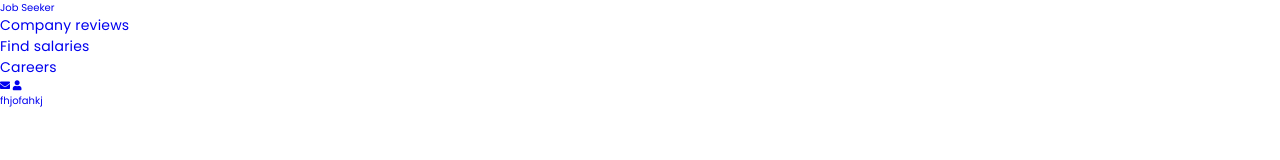
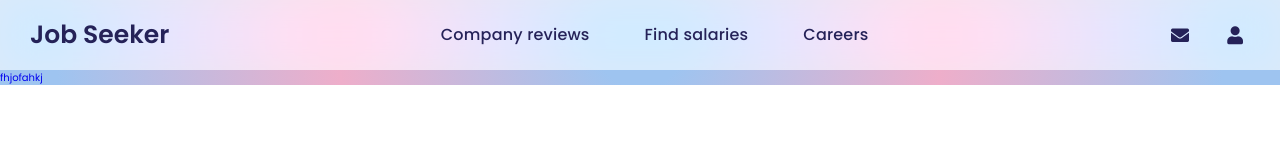
Before and after one commit to mohammadfakhrolahi/Front-end-mentorship-005, a plain HTML site: page index.html in a window 1280 px wide. Drawn offline with Linux system fonts and the light colour scheme.

Commit message:
style
Header styled

```diff
--- a/styles/globalStyling/_colors.scss
+++ b/styles/globalStyling/_colors.scss
@@ -0,0 +1,7 @@
+$space-cadet: #252258ff;
+$trypan-blue: #4416a7ff;
+$blue-violet: #7038e8ff;
+$medium-purple: #9d77f0ff;
+$lavender-web: #f1ebfdff;
+$medium-turquoise: #51d8d6ff;
+$capri: #22bbfdff;
--- a/styles/globalStyling/_variables.scss
+++ b/styles/globalStyling/_variables.scss
@@ -0,0 +1,11 @@
+@mixin flex-justify_sb-item_center {
+  display: flex;
+  justify-content: space-between;
+  align-items: center;
+}
+
+@mixin flex-justify_center-items_center {
+  display: flex;
+  justify-content: center;
+  align-items: center;
+}
--- a/styles/layout/header.scss
+++ b/styles/layout/header.scss
@@ -2,3 +2,80 @@
 @import '../globalStyling/reset';
 @import '../globalStyling/variables';
 @import '../components/buttons.scss';
+
+#header {
+  width: 100%;
+  height: 7rem;
+  @include flex-justify_sb-item_center();
+  background: rgba(255, 255, 255, 0.63);
+  backdrop-filter: saturate(180%) blur(1.87rem);
+  padding: 0 3rem;
+}
+
+// ---- Logo ----
+#logo {
+  color: $space-cadet;
+  font: {
+    size: 2.5rem;
+    weight: 600;
+  }
+}
+
+#logo:hover {
+  color: $blue-violet;
+  transition: 0.2s;
+}
+
+// ---- Header navigation ----
+#header-main-nav {
+  @include flex-justify_center-items_center();
+
+  #header-nav-list {
+    width: 100%;
+    @include flex-justify_sb-item_center();
+
+    .header-nav-item {
+      margin: 0 2rem;
+
+      a {
+        color: $space-cadet;
+        padding: 0.5rem 0.75rem;
+        border-radius: 10px;
+        font: {
+          size: 1.6rem;
+          weight: 500;
+        }
+      }
+
+      a:hover {
+        background: rgba(255, 255, 255, 0.57);
+        padding: 0.5rem 0.75rem;
+        border-radius: 10px;
+        transition: 0.2s;
+      }
+    }
+  }
+}
+
+.icon-nav-item {
+  display: flex;
+  justify-content: center;
+
+  a {
+    width: 3rem;
+    height: 3rem;
+    @include flex-justify_center-items_center();
+    color: $space-cadet;
+    padding: 0.5rem;
+    margin-left: 2.5rem;
+    border-radius: 50%;
+    font-size: 1.8rem;
+  }
+
+  a:hover {
+    background: rgba(255, 255, 255, 0.57);
+    padding: 0.5rem;
+    margin-left: 2.5rem;
+    transition: 0.2s;
+  }
+}
--- a/styles/main.scss
+++ b/styles/main.scss
@@ -2,3 +2,13 @@
 @import './globalStyling/reset';
 @import './globalStyling/_variables.scss';
 @import './components/buttons.scss';
+
+main {
+  background: rgb(158, 196, 240);
+  background: radial-gradient(
+    circle,
+    rgba(158, 196, 240, 1) 7%,
+    rgba(238, 174, 202, 1) 47%,
+    rgba(158, 196, 240, 1) 91%
+  );
+}
```
Also changed, not shown: styles/layout/header.css, styles/main.css, 2 other files.
